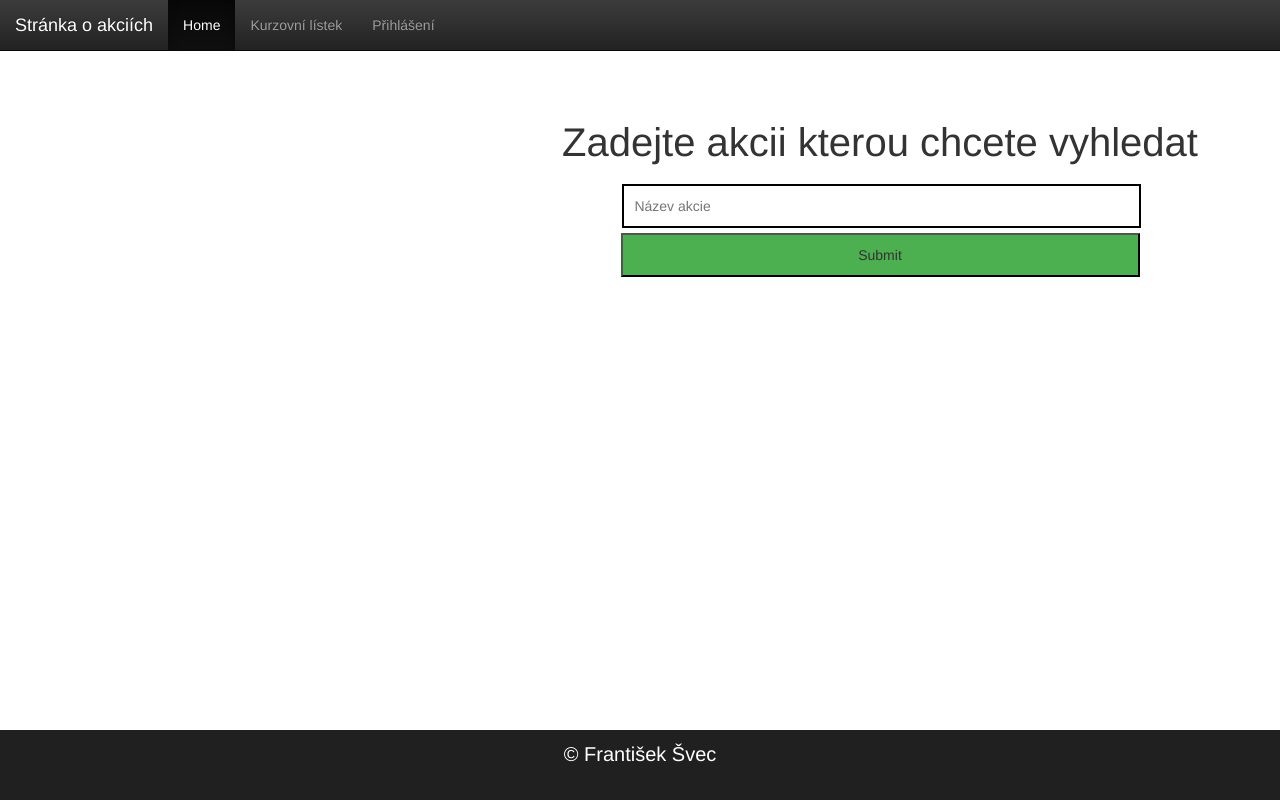
After one commit to frantiseksvec/rocnikovy-projekt, a Django app: template projekt/templates/vyhledavac.html in a window 1280 px wide; the page is wider, and only the part inside the window is pictured. The commit adds this page. Run offline with Django 3.2, Linux system fonts and the light colour scheme; the template is opened without the code that fills it, so the values that code supplies are empty; parts of the project's set-up code (start-up, migrations or seed data) failed here and were passed over; some libraries are stand-ins or nearby versions.

Commit message:
vylepšení webscrape

```diff
--- a/projekt/projekt/urls.py
+++ b/projekt/projekt/urls.py
@@ -27,14 +27,9 @@ urlpatterns = [
     url(r'^api/data/$', ChartData.as_view()),
     url(r'^kurzy/$', Kurzy.as_view(), name='kurzy'),
     url(r'^admin/', admin.site.urls),
-    path('logout/',
-         LogoutView.as_view(
-             template_name='logout.html'
-         ),
-         name="logout"
-         ),
     url(r'^register/$', views.register, name='register'),
     url(r'^login/$', views.login_page, name='login'),
+    url(r'^login/$', views.logout, name='logout'),
 ]
 
 urlpatterns += staticfiles_urlpatterns()
--- a/projekt/projekt/views.py
+++ b/projekt/projekt/views.py
@@ -16,6 +16,8 @@ def register(request):
         form = CreateUserForm(request.POST)
         if form.is_valid():
             form.save()
+        user = form.cleaned_data.get('username')
+        messages.success(request, 'Účet byl úspěšně vytvořen pro uživatele: ' + user)
         return redirect('login')
     else:
         form = CreateUserForm()
@@ -34,6 +36,10 @@ def login_page(reqeust):
             messages.info(reqeust, 'Špatné jméno nebo heslo!!')
     context = {}
     return render(reqeust, 'login.html', context)
+
+def logout_user(request):
+    logout(request)
+    return redirect('logout.html')
 
 def logoutUser(request):
     logout(request)
--- a/projekt/projekt/web_scraper.py
+++ b/projekt/projekt/web_scraper.py
@@ -1,7 +1,14 @@
 from bs4 import BeautifulSoup
 import requests
 
-source = requests.get('https://www.reuters.com/news/archive/businessNews').text
+USER_AGENT = "Mozilla/5.0 (X11; Linux x86_64) AppleWebKit/537.36 (KHTML, like Gecko) Chrome/44.0.2403.157 Safari/537.36"
+LANGUAGE = "en-US,en;q=0.5"
+session = requests.Session()
+session.headers['User-Agent'] = USER_AGENT
+session.headers['Accept-Language'] = LANGUAGE
+session.headers['Content-Language'] = LANGUAGE
+
+source = session.get('https://www.reuters.com/news/archive/businessNews').text
 soup = BeautifulSoup(source, 'lxml')
 
 list = []
--- a/projekt/requirements.txt
+++ b/projekt/requirements.txt
@@ -6,3 +6,4 @@ sqlparse==0.4.1
 pandas
 alpha-vantage
 pandas-datareader
+bs4
--- a/projekt/static/css/style.css
+++ b/projekt/static/css/style.css
@@ -290,3 +290,28 @@ h2 {
   font-size: 16px;
   font-family: Arial, Helvetica, sans-serif;
 }
+
+.form-div{
+  text-align: center;
+  padding-top: 30px;
+}
+
+#stock {
+    width: 30%;
+    padding: 10px;
+    border: 2px solid black;
+    margin-bottom: 5px;
+    margin-top: 10px
+}
+
+#tlacitko-vyhledavac{
+  width: 30%;
+  padding: 10px;
+  background-color: #4CAF50;
+  font-size: 14px;
+  text-align: center;
+}
+
+#vitej {
+    text-color: white;
+}
--- a/projekt/templates/base.html
+++ b/projekt/templates/base.html
@@ -21,6 +21,8 @@
           <li class="active"><a href="{% url 'chart' %}">Home</a></li>
           <li><a href="{% url 'kurzy' %}">Kurzovní lístek</a></li>
           <li><a href="{% url 'login' %}">Přihlášení</a></li>
+<!--          <li id="vitej">Vítej, {{request.user}}</li>-->
+<!--          <li><a href="{% url 'logout' %}">Odhlásit se</a></li>-->
         </ul>
       </div>
     </nav>
--- a/projekt/templates/charts.html
+++ b/projekt/templates/charts.html
@@ -4,8 +4,8 @@
     <div class="container">
         <div class="row">
             <div id="main" class="col-sm-10">
+                <h2>Aktuálně z trhu</h2>
             <div id="real" class="row">
-                <h2>Aktuálně z trhu</h2>
                   <div id="tlacika1" class="col-sm-8">
                       <button  class="buttonR" onclick="Tesla()">Tesla</button>
                       <button  class="buttonR" onclick="Microsoft()">Microsoft</button>
--- a/projekt/templates/login.html
+++ b/projekt/templates/login.html
@@ -27,6 +27,10 @@
 				   			</div>
 					</form>
 				</div>
+
+				{% for message in messages %}
+					<p id="messages">{{message}}</p>
+				{% endfor %}
 				<div class="mt-4">
 					<div class="d-flex justify-content-center links">
 						Nemáte účet? <a href="{% url 'register' %}" class="ml-2">Zaregistrujte se</a>
--- /dev/null
+++ b/projekt/templates/vyhledavac.html
@@ -0,0 +1,18 @@
+{% extends 'base.html' %}
+{% block content %}
+<div class="container">
+    <div class="form-div">
+        <h2 align="center">Zadejte akcii kterou chcete vyhledat</h2>
+        <form method="GET">
+            <label for="stock"></label>
+            <input type="text" name="stock" id="stock" placeholder="Název akcie"><br>
+            <input id="tlacitko-vyhledavac" type="submit" value="Submit" />
+        </form>
+    </div>
+</div>
+<footer class="footer-login">
+<div class="footer-copyright text-center py-3">
+  © František Švec
+</div>
+</footer>
+{% endblock content %}
```
